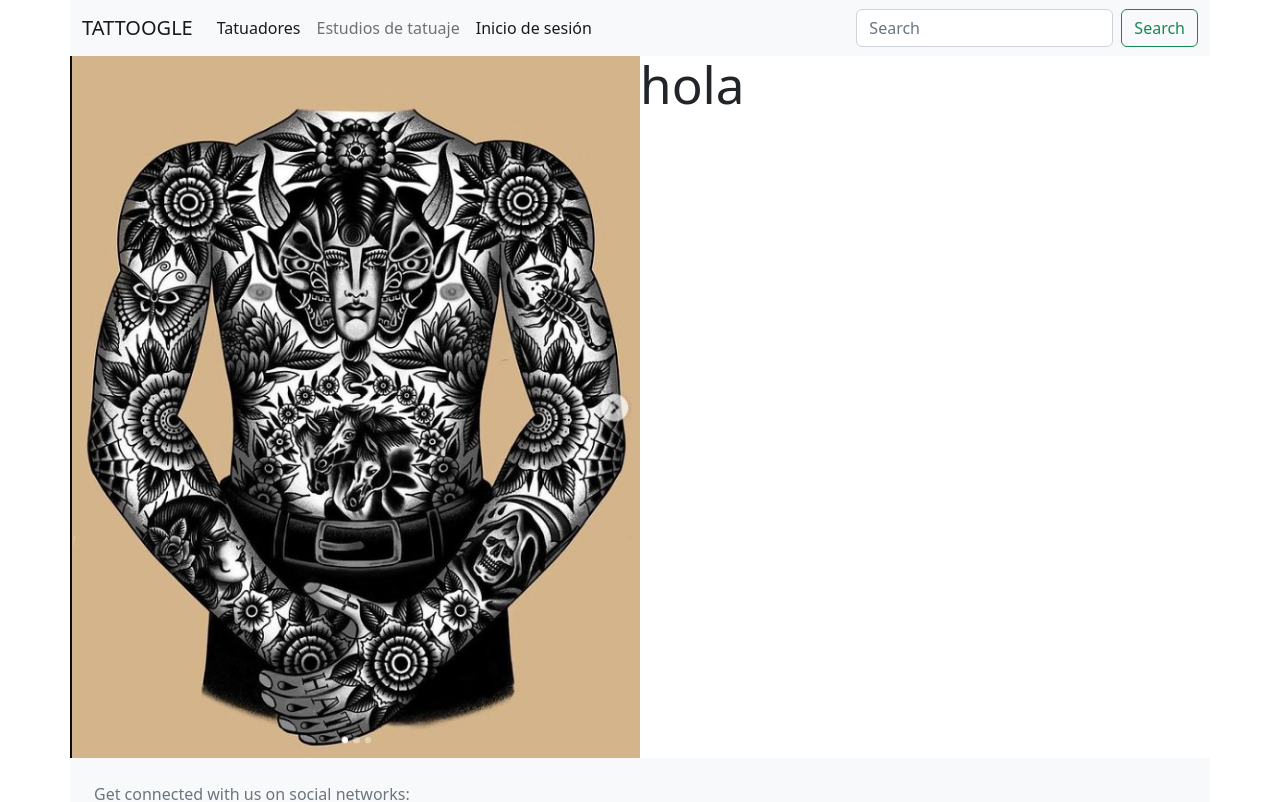
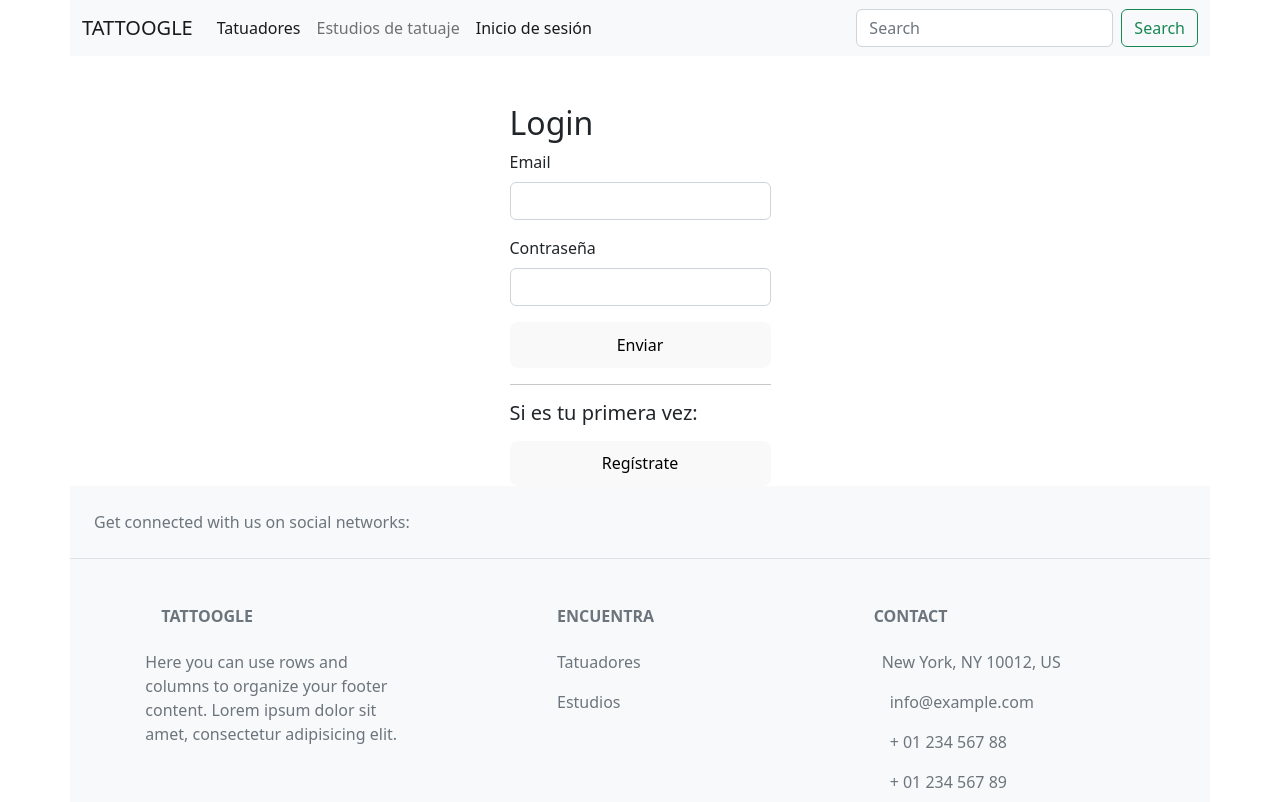
Before and after one commit to SaraSQ13/tattoogle-front, a React (Vite) app: page /login in a window 1280 px wide. Shown: the top 802 px of the page. Built offline with nearby package versions, Linux system fonts and the light colour scheme.

Commit message:
fix: Login form style

```diff
--- a/src/App.jsx
+++ b/src/App.jsx
@@ -1,26 +1,27 @@
-import { useState } from 'react'
-import reactLogo from './assets/react.svg'
-import './App.scss'
-import { BrowserRouter, Routes } from 'react-router-dom'
-import { Header } from './components/Header/Header'
-import { Footer } from './components/Footer/Footer'
-import { Home } from './container/Home/Home'
+import { useState } from "react";
+import reactLogo from "./assets/react.svg";
+import "./App.scss";
+import { BrowserRouter, Route, Routes } from "react-router-dom";
+import { Header } from "./components/Header/Header";
+import { Footer } from "./components/Footer/Footer";
+import { Home } from "./container/Home/Home";
+import Login from "./container/Login/Login";
 
 function App() {
-  const [count, setCount] = useState(0)
+  const [count, setCount] = useState(0);
 
   return (
     <div className="App">
       <BrowserRouter>
-      <Header/>
-      <Home/>
-      <Routes>
-
-      </Routes>
-      <Footer/>
+        <Header />
+        <Routes>
+          <Route path="/" element={<Home />} />
+          <Route path="/login" element={<Login/>}/>
+        </Routes>
+        <Footer />
       </BrowserRouter>
     </div>
-  )
+  );
 }
 
-export default App
+export default App;
--- a/src/container/Login/Login.jsx
+++ b/src/container/Login/Login.jsx
@@ -1,48 +1,41 @@
 import "./Login.scss";
 import React from "react";
-import { useNavigate } from "react-router-dom";
+import { NavLink, useNavigate } from "react-router-dom";
 
 export default function Login() {
-
   //hooks
   const navigate = useNavigate();
-    navigate("/login");
+  // navigate("/login");
 
   return (
     <div>
-        <div className="container pt-5 col-lg m-auto">
+      <div className="container pt-5 col-lg-3">
         <h2>Login</h2>
-          <form className="text-start" noValidate onSubmit={handleSubmit}>
+        <form className="text-start" noValidate>
           <div className="mb-3">
-              <label className="form-label">Email address</label>
-              <input
-                type="email"
-                name="email"
-                className="form-control"
-                value={formValues.email}
-                onChange={handleChange}
-              />
-              <div id="emailHelp" className="form-text form-text-error">
-                {formErrors.email}
-              </div>
+            <label className="form-label">Email</label>
+            <input type="email" name="email" className="form-control" />
+            <div id="emailHelp" className="form-text form-text-error"></div>
           </div>
           <div className="mb-3">
-              <label className="form-label">Password</label>
-              <input
-                type="password"
-                name="password"
-                className="form-control"
-                value={formValues.password}
-                onChange={handleChange}
-              />
-              <div id="emailHelp" className="form-text form-text-error">
-                {formErrors.password}
-              </div>
+            <label className="form-label">Contraseña</label>
+            <input type="password" name="password" className="form-control" />
+            <div id="emailHelp" className="form-text form-text-error"></div>
           </div>
           <div className="d-grid gap-2">
             <button type="submit" className="button">
-                Submit
+              Enviar
             </button>
+          </div>
+          <hr />
+          <div className="d-grid gap-2">
+          <h5>Si es tu primera vez:</h5>
+          <button type="submit" className="button">
+            <NavLink className="nav-link" to="/register">
+              Regístrate
+            </NavLink>
+            </button>
+
           </div>
         </form>
       </div>
```
Lines whose indentation alone changed are shown as unchanged.
